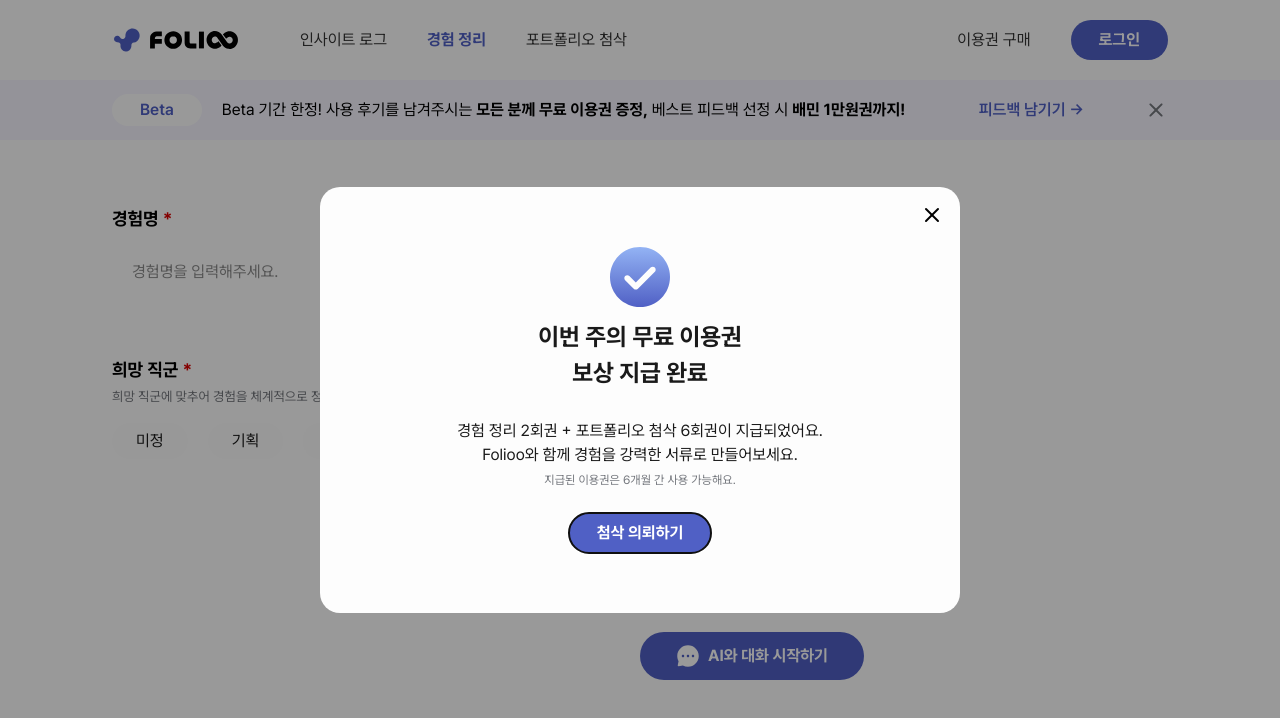
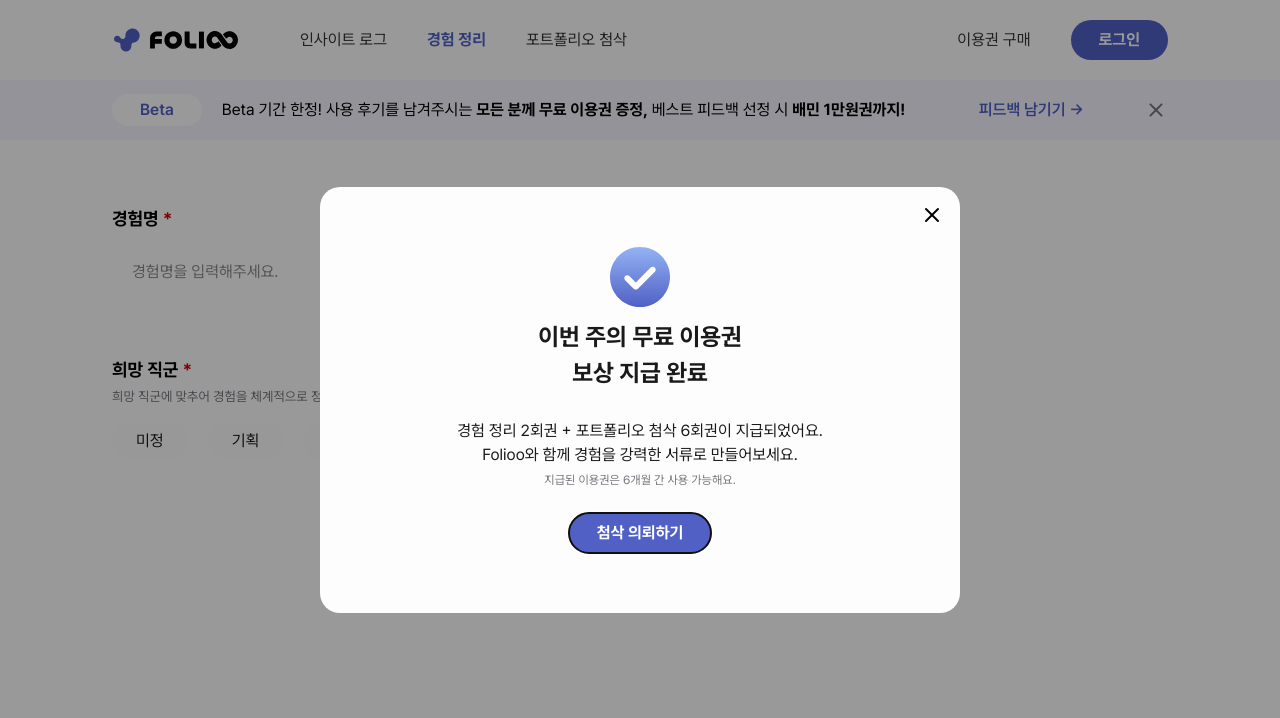
Before and after one commit to Teamie71/folioo-front, a Next.js app: page /experience/settings in a window 1280 px wide. Shown: the top 718 px of the page. Built offline with nearby package versions, Linux system fonts and the light colour scheme.

Commit message:
✨ Design: 경험 정리 - 대화 시작 버튼 간격 수정

```diff
--- a/src/app/(main)/experience/settings/page.tsx
+++ b/src/app/(main)/experience/settings/page.tsx
@@ -39,7 +39,9 @@ export default function ExperienceSettingsPage() {
       <ExperienceSettingsForm errors={errors} />
 
       {/* AI 대화 시작 */}
-      <ExperienceSettingsChatStart onValidationError={setErrors} />
+      <div className='mt-[5rem] flex justify-center'>
+        <ExperienceSettingsChatStart onValidationError={setErrors} />
+      </div>
 
       {/* 취소 모달 */}
       <CommonModal
--- a/src/features/experience/settings/components/ExperienceSettingsChatStart.tsx
+++ b/src/features/experience/settings/components/ExperienceSettingsChatStart.tsx
@@ -51,7 +51,7 @@ export function ExperienceSettingsChatStart({
       <CommonButton
         variantType='Primary'
         onClick={handleStartChatClick}
-        className='fixed bottom-[7.5rem] left-1/2 -translate-x-1/2 items-center'
+        className='flex'
         px='2.25rem'
         py='0.75rem'
       >
```
